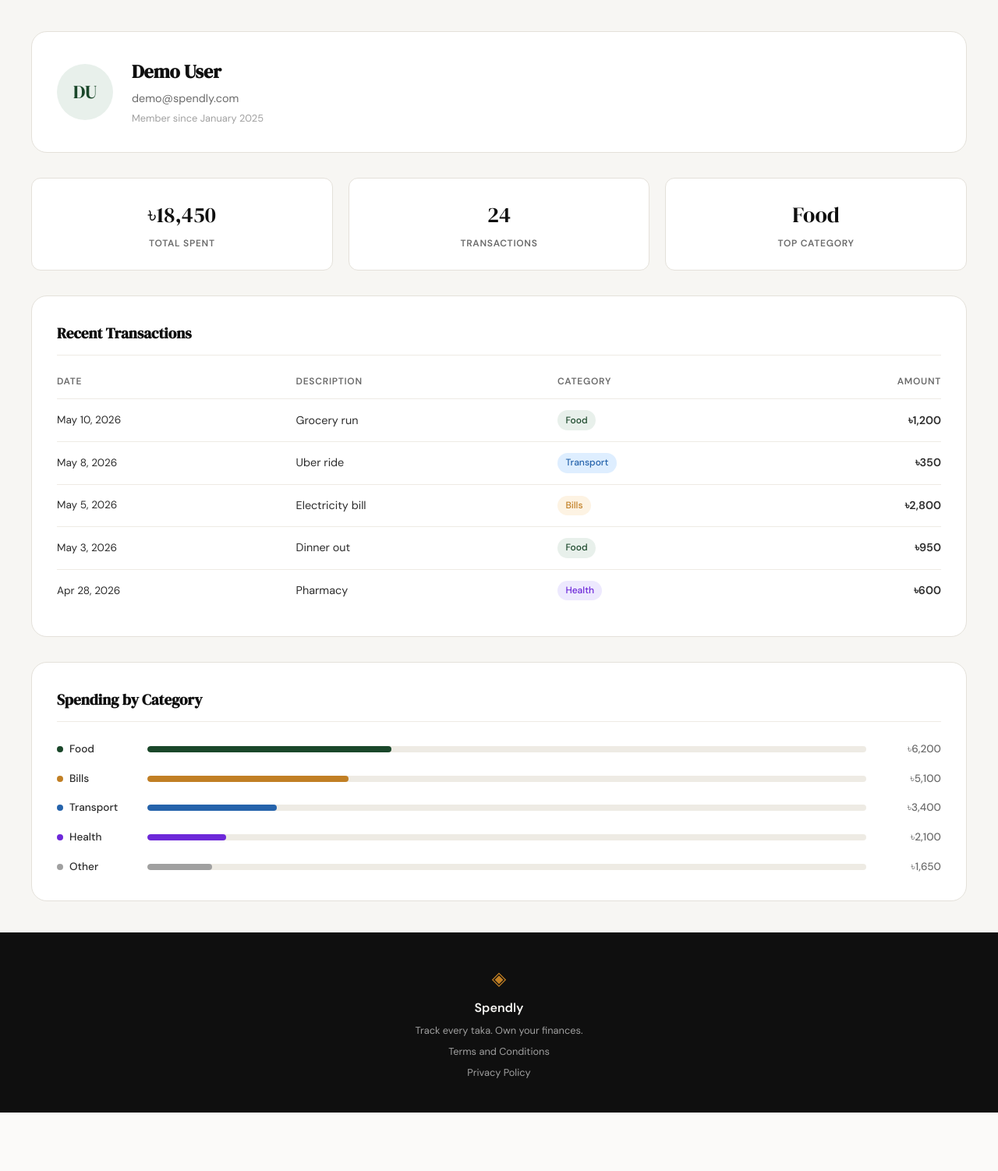
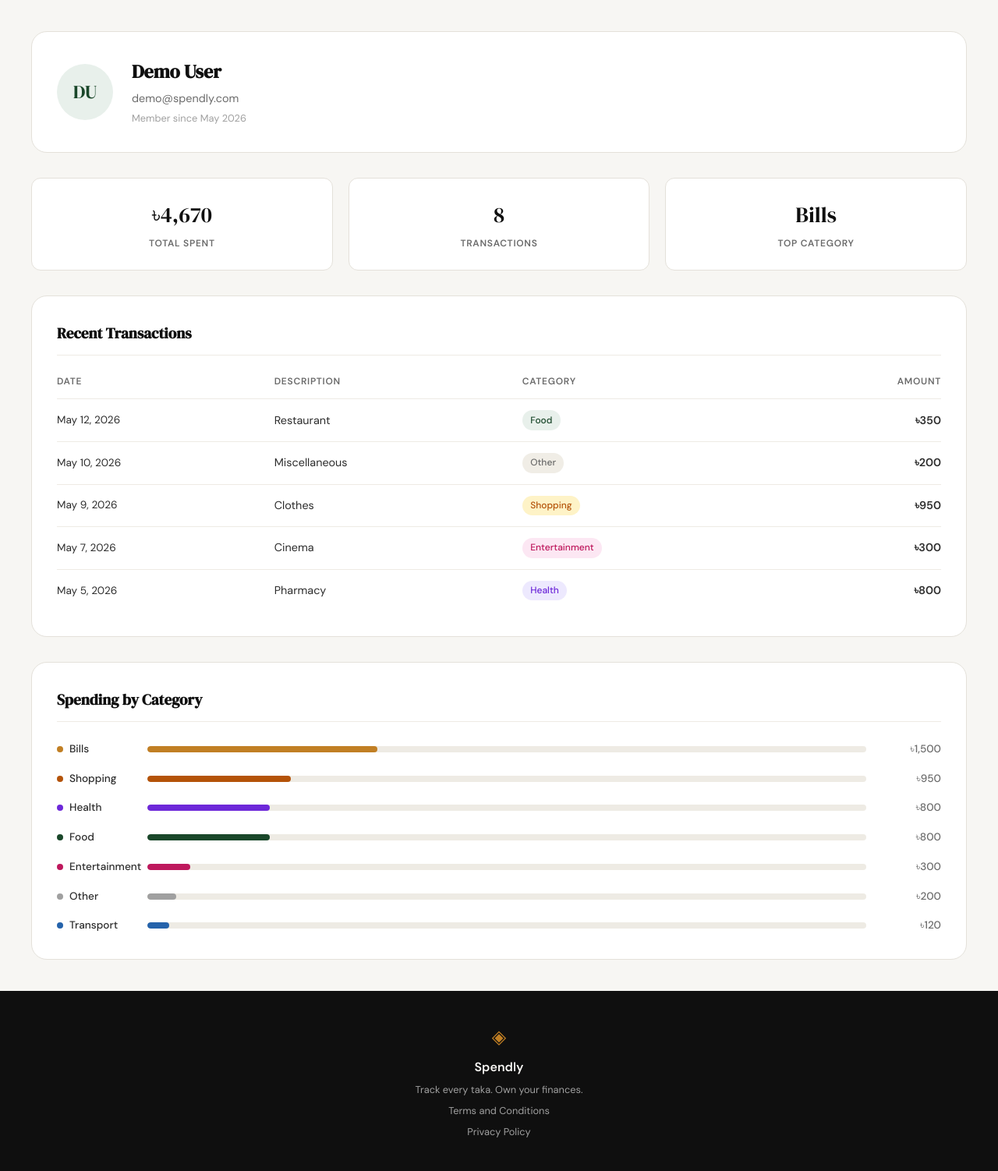
Before and after one commit to ZianRaian/Personal-Expense-Tracker, a Flask app: page /profile in a window 1280 px wide. Shown: the part 61-1563 px from the top of the page at 78% size. Before the commit the page ends 1488 px from the top, so only its background shows below. Run offline with Flask 3, Linux system fonts and the light colour scheme; a user stored in the database is signed in; data comes from the database, SQL or seed files in the repository; both versions use the stored data as it was after the commit.

Commit message:
add dynamic

```diff
--- a/app.py
+++ b/app.py
@@ -1,6 +1,8 @@
 from flask import Flask, render_template, request, redirect, url_for, flash, session
 from werkzeug.security import generate_password_hash, check_password_hash
-from database.db import get_db, init_db, seed_db, get_user_by_email, create_user
+from database.db import (get_db, init_db, seed_db, get_user_by_email, create_user,
+                          get_user_by_id, get_expense_stats,
+                          get_recent_expenses, get_category_totals)
 
 app = Flask(__name__)
 app.secret_key = "spendly-dev-secret"
@@ -93,35 +95,53 @@ def profile():
     if not session.get("user_id"):
         return redirect(url_for("login"))
 
-    initials = "".join(w[0].upper() for w in session.get("user_name", "U").split()[:2])
+    user_id = session["user_id"]
 
+    # ── SECTION A: USER ─────────────────────────────────────────────── #
+    db_user = get_user_by_id(user_id)
+    _month_names = ["January","February","March","April","May","June",
+                    "July","August","September","October","November","December"]
+    _y, _m = db_user["created_at"][:7].split("-")
+    initials = "".join(w[0].upper() for w in db_user["name"].split()[:2])
     user = {
-        "name":         session.get("user_name", "User"),
-        "email":        "demo@spendly.com",
+        "name":         db_user["name"],
+        "email":        db_user["email"],
         "initials":     initials,
-        "member_since": "January 2025",
+        "member_since": f"{_month_names[int(_m)-1]} {_y}",
     }
 
+    # ── SECTION B: STATS ────────────────────────────────────────────── #
+    raw_stats = get_expense_stats(user_id)
     stats = {
-        "total_spent":       "৳18,450",
-        "transaction_count": 24,
-        "top_category":      "Food",
+        "total_spent":       f"৳{raw_stats['total_spent']:,.0f}",
+        "transaction_count": raw_stats["transaction_count"],
+        "top_category":      raw_stats["top_category"] or "—",
     }
 
+    # ── SECTION C: TRANSACTIONS ─────────────────────────────────────── #
+    _months = ["Jan","Feb","Mar","Apr","May","Jun",
+               "Jul","Aug","Sep","Oct","Nov","Dec"]
+    def _fmt_date(iso):
+        y, m, d = iso.split("-")
+        return f"{_months[int(m)-1]} {int(d)}, {y}"
     transactions = [
-        {"date": "May 10, 2026", "description": "Grocery run",     "category": "Food",      "amount": "৳1,200"},
-        {"date": "May 8, 2026",  "description": "Uber ride",        "category": "Transport", "amount": "৳350"},
-        {"date": "May 5, 2026",  "description": "Electricity bill", "category": "Bills",     "amount": "৳2,800"},
-        {"date": "May 3, 2026",  "description": "Dinner out",       "category": "Food",      "amount": "৳950"},
-        {"date": "Apr 28, 2026", "description": "Pharmacy",         "category": "Health",    "amount": "৳600"},
+        {
+            "date":        _fmt_date(row["date"]),
+            "description": row["description"] or "",
+            "category":    row["category"],
+            "amount":      f"৳{row['amount']:,.0f}",
+        }
+        for row in get_recent_expenses(user_id)
     ]
 
+    # ── SECTION D: CATEGORIES ───────────────────────────────────────── #
     categories = [
-        {"name": "Food",      "amount": "৳6,200", "pct": 34},
-        {"name": "Bills",     "amount": "৳5,100", "pct": 28},
-        {"name": "Transport", "amount": "৳3,400", "pct": 18},
-        {"name": "Health",    "amount": "৳2,100", "pct": 11},
-        {"name": "Other",     "amount": "৳1,650", "pct":  9},
+        {
+            "name":   cat["name"],
+            "amount": f"৳{cat['amount']:,.0f}",
+            "pct":    cat["pct"],
+        }
+        for cat in get_category_totals(user_id)
     ]
 
     return render_template("profile.html",
--- a/database/db.py
+++ b/database/db.py
@@ -83,3 +83,64 @@ def create_user(name, email, password_hash):
     user_id = cur.lastrowid
     conn.close()
     return user_id
+
+
+def get_user_by_id(user_id):
+    conn = get_db()
+    user = conn.execute("SELECT * FROM users WHERE id = ?", (user_id,)).fetchone()
+    conn.close()
+    return user
+
+
+def get_expense_stats(user_id):
+    conn = get_db()
+    row = conn.execute(
+        "SELECT COALESCE(SUM(amount), 0) AS total, COUNT(*) AS cnt "
+        "FROM expenses WHERE user_id = ?",
+        (user_id,)
+    ).fetchone()
+    top = conn.execute(
+        "SELECT category FROM expenses WHERE user_id = ? "
+        "GROUP BY category ORDER BY SUM(amount) DESC LIMIT 1",
+        (user_id,)
+    ).fetchone()
+    conn.close()
+    return {
+        "total_spent":       row["total"],
+        "transaction_count": row["cnt"],
+        "top_category":      top["category"] if top else None,
+    }
+
+
+def get_recent_expenses(user_id, limit=5):
+    conn = get_db()
+    rows = conn.execute(
+        "SELECT * FROM expenses WHERE user_id = ? ORDER BY date DESC LIMIT ?",
+        (user_id, limit)
+    ).fetchall()
+    conn.close()
+    return rows
+
+
+def get_category_totals(user_id):
+    conn = get_db()
+    grand = conn.execute(
+        "SELECT COALESCE(SUM(amount), 0) FROM expenses WHERE user_id = ?",
+        (user_id,)
+    ).fetchone()[0]
+    rows = conn.execute(
+        "SELECT category, SUM(amount) AS total FROM expenses "
+        "WHERE user_id = ? GROUP BY category ORDER BY total DESC",
+        (user_id,)
+    ).fetchall()
+    conn.close()
+    if not grand:
+        return []
+    return [
+        {
+            "name":   row["category"],
+            "amount": row["total"],
+            "pct":    round(row["total"] / grand * 100),
+        }
+        for row in rows
+    ]
--- a/static/css/style.css
+++ b/static/css/style.css
@@ -827,6 +827,14 @@ a { color: inherit; text-decoration: none; }
 .cat-dot--health      { background: #6d28d9; }
 .cat-bar--health      { background: #6d28d9; }
 
+.cat-badge--entertainment { background: #fce7f3; color: #be185d; }
+.cat-dot--entertainment   { background: #be185d; }
+.cat-bar--entertainment   { background: #be185d; }
+
+.cat-badge--shopping  { background: #fef3c7; color: #b45309; }
+.cat-dot--shopping    { background: #b45309; }
+.cat-bar--shopping    { background: #b45309; }
+
 .cat-badge--other    { background: var(--paper-warm);     color: var(--ink-muted); }
 .cat-dot--other      { background: var(--ink-faint); }
 .cat-bar--other      { background: var(--ink-faint); }
```
Also changed, not shown: .claude/specs/05-backend-routes-for-profile-page.md (added), spendly.db.
